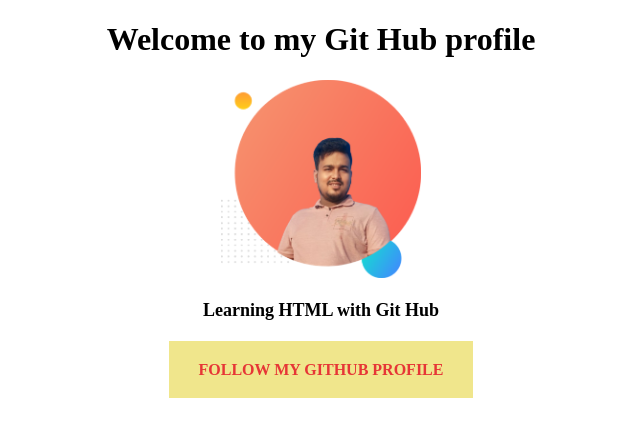
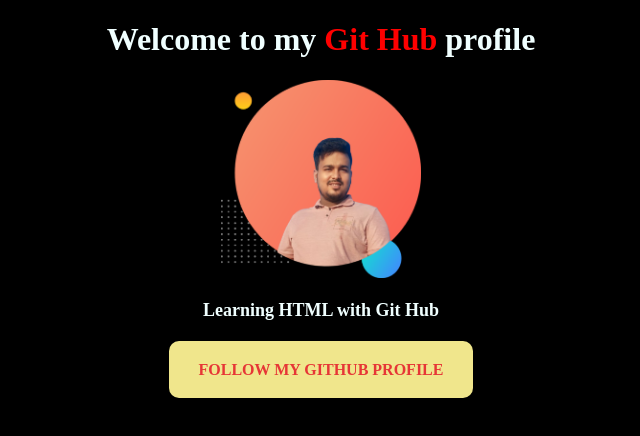
Before and after one commit to MH-akhirul/my-first-repo, a plain HTML site: page index.html in a window 1280 px wide. Shown: the whole page, without its empty margins (319-959 px from the left). Drawn offline with Linux system fonts and the light colour scheme.

Commit message:
my protfilo

```diff
--- a/index.html
+++ b/index.html
@@ -5,6 +5,9 @@
     <meta name="viewport" content="width=device-width, initial-scale=1.0">
     <title>This is my first repo </title>
     <style>
+        body {
+            background-color:black ;
+        }
         .main-content{
           text-align: center;
         }
@@ -15,7 +18,8 @@
         }
         .main-content a{
             background-color:khaki;
-         padding:20px 30px ;
+            padding:20px 30px ;
+            border-radius: 10px;
         }
         .btn {
             margin-top: 40px;
@@ -26,11 +30,23 @@
             font-weight: bold;
             text-decoration: none;
         }
+        .main-content a:hover{
+            background-color: blue;
+            color: azure;
+            border-radius: 10px;
+
+        }
+        .main-content span {
+            color:red;
+        }
+        h1,p {
+            color: azure;
+        }
     </style>
 </head>
-<body>
+<body >
 <div class="main-content">
-    <h1>Welcome to my Git Hub profile</h1>
+    <h1>Welcome to my <span>Git Hub</span> profile</h1>
     <img src="images/my-bg.png">
     <p>Learning HTML with Git Hub</p>
     <div class="btn">
```
